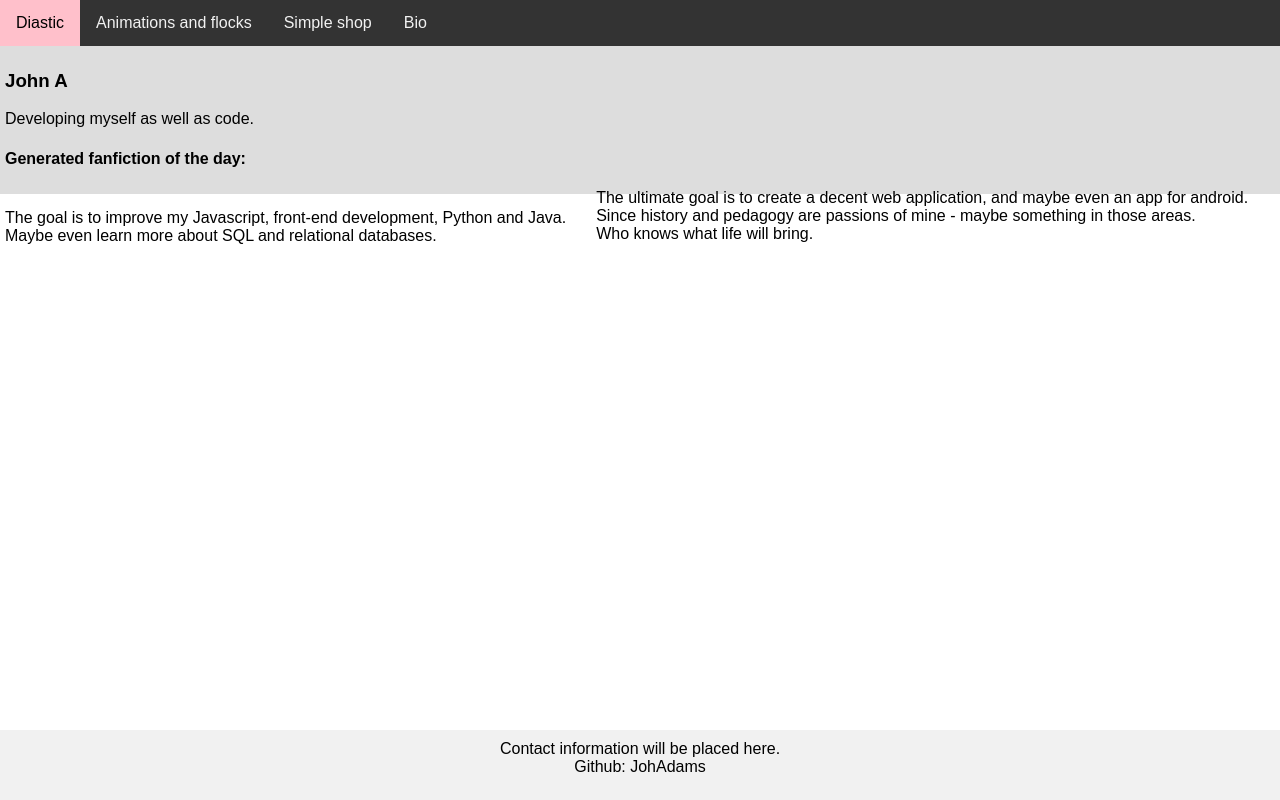
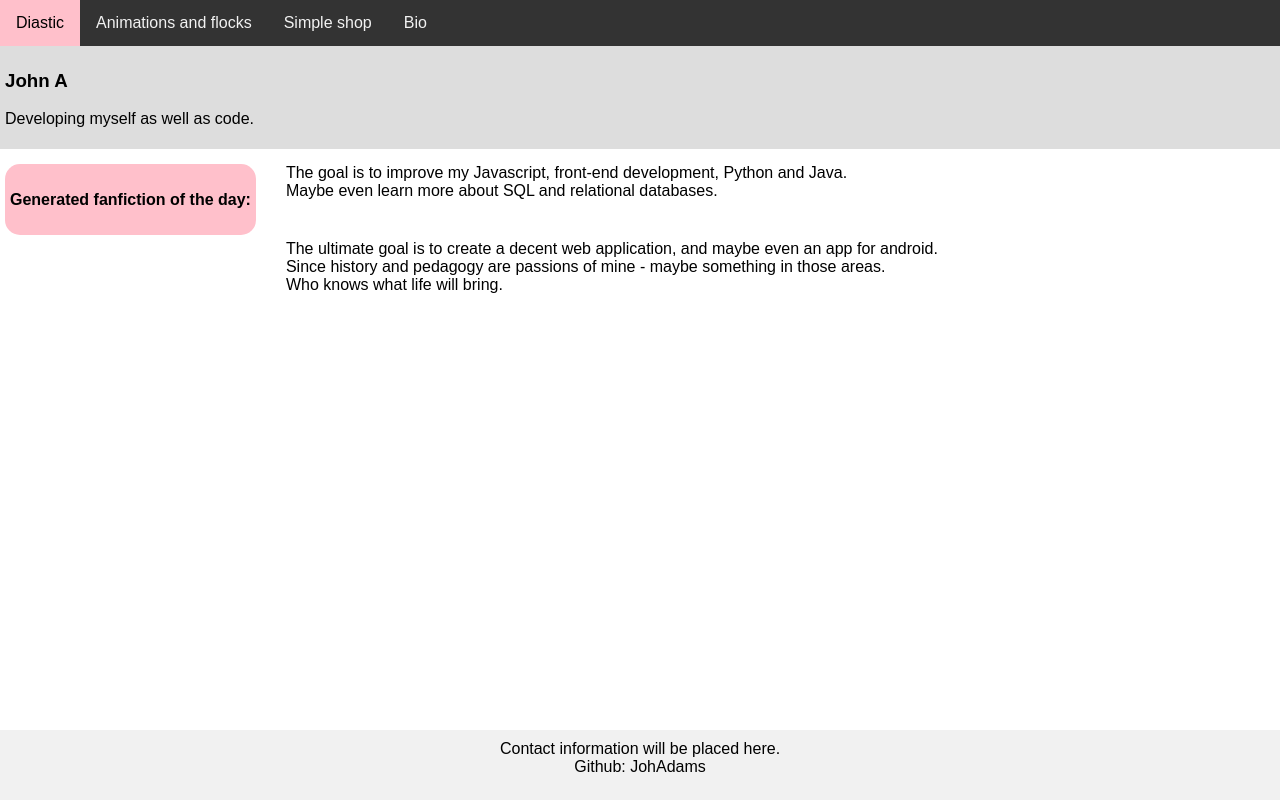
Before and after one commit to AdamThreepwood/projectWeb, a plain HTML site: page index.html in a window 1280 px wide. Drawn offline with nearby package versions, Linux system fonts and the light colour scheme.

Commit message:
Update style.css

```diff
--- a/style.css
+++ b/style.css
@@ -10,6 +10,27 @@ body {
   margin: 0;
   font-family: Arial, Helvetica, sans-serif;
   margin-bottom:20px;
+}
+
+
+#selfWalker{
+
+    width: 400px;
+  height: 400px;
+  margin: 0 auto;
+  position: relative;
+
+
+}
+
+#fanficBox{
+    padding: 5px;
+    border-radius: 15px;
+    background-color: pink;
+    float: left;
+    margin-top: 20px;
+    margin-right: 30px;
+    margin-bottom: 30px;
 }
 
 #quoteBox{
```
